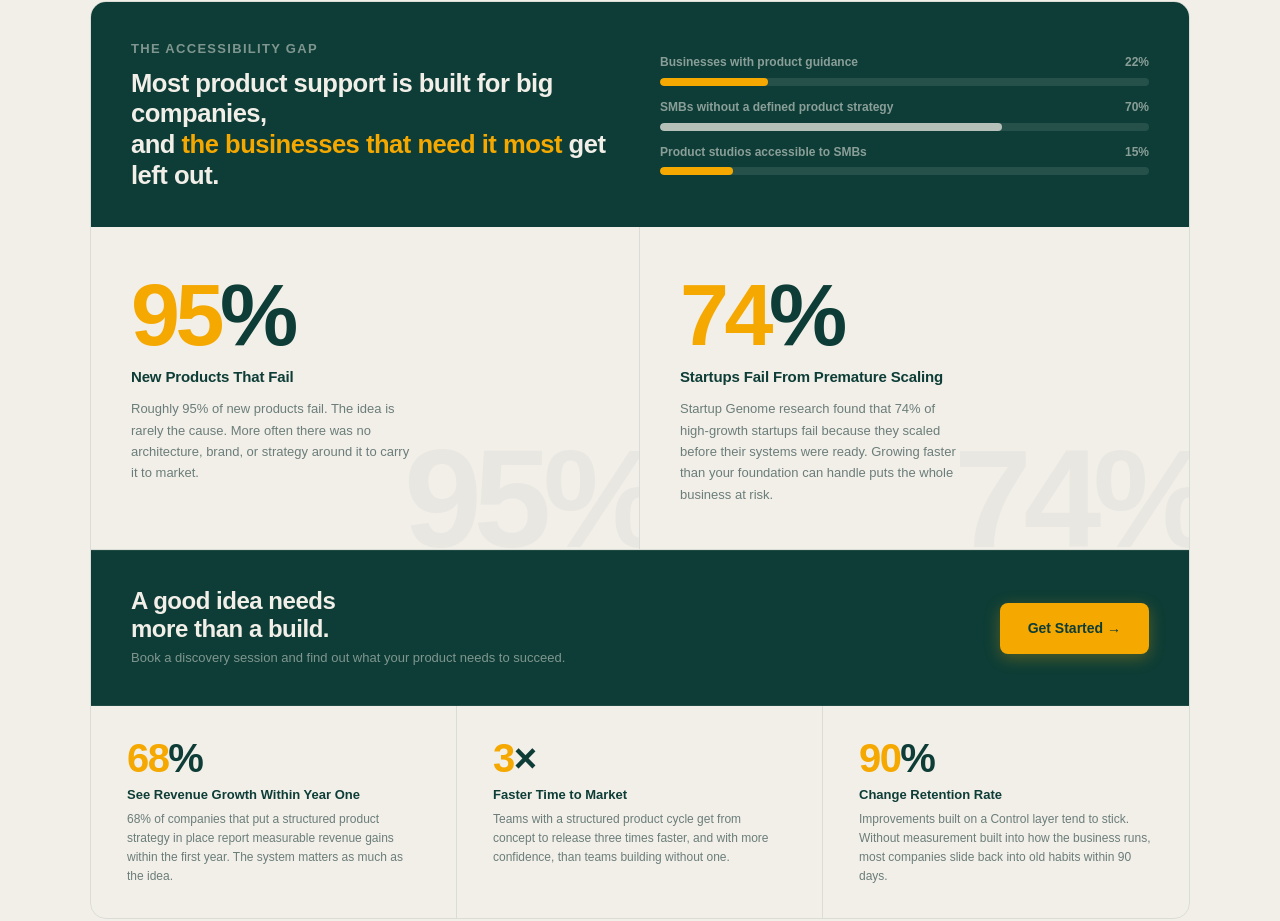
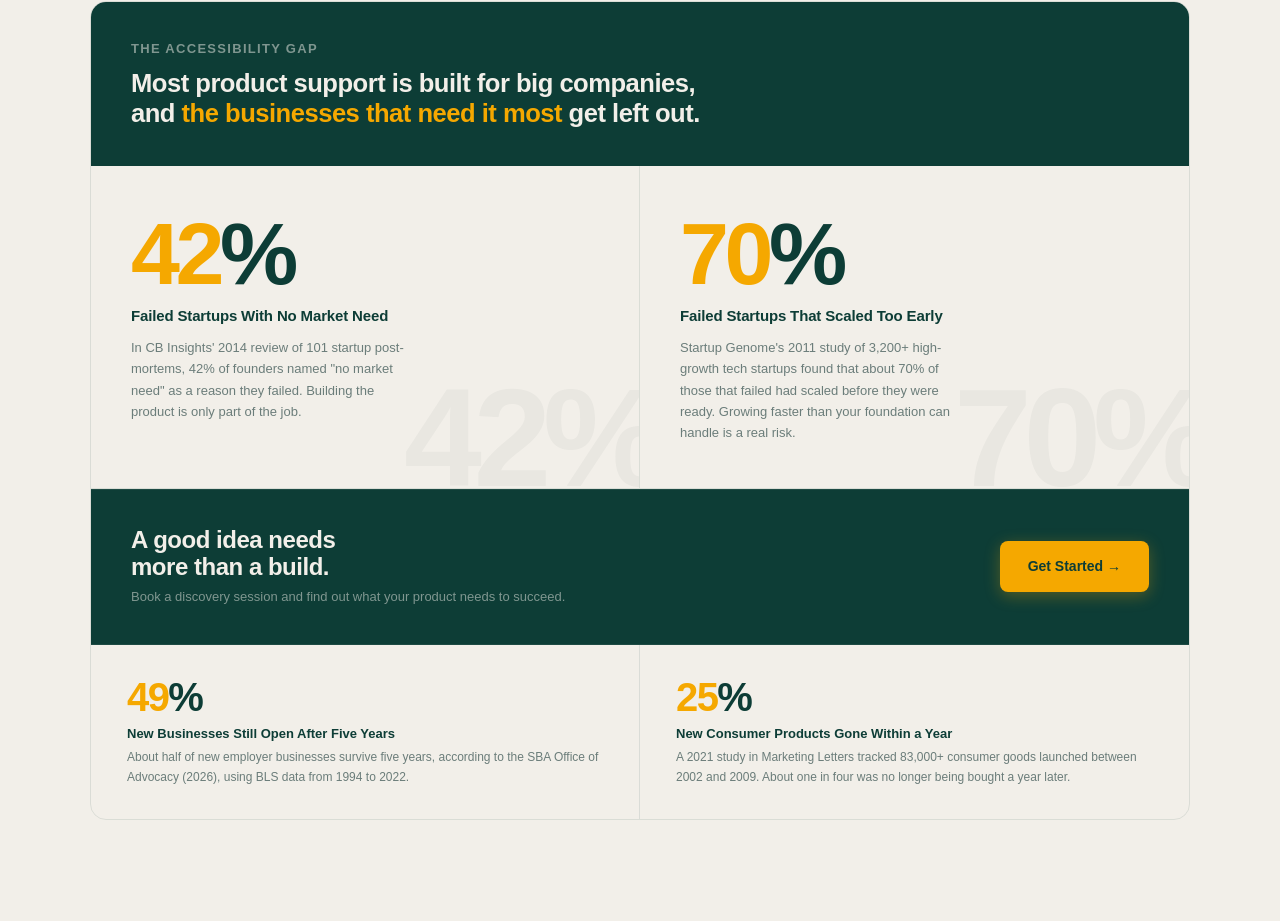
Before and after one commit to resona-cloud/resonaio, an Eleventy site: page src/index.html in a window 1280 px wide. Shown: the part 1936-2857 px from the top of the page. Built offline with nearby package versions, Linux system fonts and the light colour scheme; Eleventy itself is replaced by a stand-in of ours; files that its build step writes are made by us from their sources; a web font is replaced by a local one.

Commit message:
Replace unsourced home page stats with cited figures
Co-Authored-By: Claude Sonnet 5.5 <noreply@anthropic.com>
Claude-Session: https://claude.ai/code/session_01R9UdXWb7hgaVJJ1en6WQPj

```diff
--- a/src/css/home.css
+++ b/src/css/home.css
@@ -75,7 +75,7 @@
 .impact-stat-bg { position:absolute; bottom:-20px; right:-20px; font-family:var(--font-d); font-size:140px; font-weight:900; color:rgba(13,61,54,0.04); line-height:1; pointer-events:none; letter-spacing:-0.06em; }
 
 /* BAR VISUAL */
-.impact-bar-wrap { padding:36px 40px; border-bottom:1px solid var(--border); background:var(--teal); display:grid; grid-template-columns:1fr 1fr; gap:40px; align-items:center; }
+.impact-bar-wrap { padding:36px 40px; border-bottom:1px solid var(--border); background:var(--teal); display:grid; grid-template-columns:1fr; gap:40px; align-items:center; }
 .ibw-label { font-family:var(--font-d); font-size:13px; font-weight:700; letter-spacing:0.1em; text-transform:uppercase; color:rgba(242,239,233,0.5); margin-bottom:8px; }
 .ibw-title { font-family:var(--font-d); font-size:clamp(18px,2vw,26px); font-weight:900; color:var(--cream); letter-spacing:-0.02em; line-height:1.2; }
 .ibw-title .amber { color:var(--amber); }
@@ -93,7 +93,7 @@
 .icb-sub { font-size:13px; color:rgba(242,239,233,0.5); line-height:1.6; }
 .icb-btn { font-family:var(--font-d); font-size:14px; font-weight:700; color:var(--teal); background:var(--amber); padding:14px 28px; border-radius:8px; text-decoration:none; white-space:nowrap; flex-shrink:0; transition:all 0.2s; box-shadow:0 4px 16px rgba(245,168,0,0.3); }
 .icb-btn:hover { background:#FFB800; transform:translateY(-2px); box-shadow:0 8px 24px rgba(245,168,0,0.4); }
-.impact-bottom { display:grid; grid-template-columns:repeat(3,1fr); gap:0; }
+.impact-bottom { display:grid; grid-template-columns:repeat(2,1fr); gap:0; }
 .impact-mini { padding:32px 36px; border-right:1px solid var(--border); cursor:default; transition:background 0.25s; position:relative; overflow:hidden; }
 .impact-mini:last-child { border-right:none; }
 .impact-mini:hover { background:var(--cream-2); }
--- a/src/index.html
+++ b/src/index.html
@@ -128,35 +128,21 @@ pageLinks:
           <div class="ibw-label">The Accessibility Gap</div>
           <div class="ibw-title">Most product support is built for big companies,<br>and <span class="amber">the businesses that need it most</span> get left out.</div>
         </div>
-        <div class="bar-rows" id="barRows">
-          <div class="bar-row">
-            <div class="bar-header"><span>Businesses with product guidance</span><span>22%</span></div>
-            <div class="bar-track"><div class="bar-fill amber-fill" style="width:0%" data-w="22%"></div></div>
-          </div>
-          <div class="bar-row">
-            <div class="bar-header"><span>SMBs without a defined product strategy</span><span>70%</span></div>
-            <div class="bar-track"><div class="bar-fill cream-fill" style="width:0%" data-w="70%"></div></div>
-          </div>
-          <div class="bar-row">
-            <div class="bar-header"><span>Product studios accessible to SMBs</span><span>15%</span></div>
-            <div class="bar-track"><div class="bar-fill amber-fill" style="width:0%" data-w="15%"></div></div>
-          </div>
-        </div>
       </div>
 
       <!-- TWO BIG STATS -->
       <div class="impact-top">
         <div class="impact-stat">
-          <div class="impact-stat-num"><span class="amber">95</span>%</div>
-          <div class="impact-stat-label">New Products That Fail</div>
-          <div class="impact-stat-body">Roughly 95% of new products fail. The idea is rarely the cause. More often there was no architecture, brand, or strategy around it to carry it to market.</div>
-          <div class="impact-stat-bg">95%</div>
+          <div class="impact-stat-num"><span class="amber">42</span>%</div>
+          <div class="impact-stat-label">Failed Startups With No Market Need</div>
+          <div class="impact-stat-body">In CB Insights' 2014 review of 101 startup post-mortems, 42% of founders named "no market need" as a reason they failed. Building the product is only part of the job.</div>
+          <div class="impact-stat-bg">42%</div>
         </div>
         <div class="impact-stat">
-          <div class="impact-stat-num"><span class="amber">74</span>%</div>
-          <div class="impact-stat-label">Startups Fail From Premature Scaling</div>
-          <div class="impact-stat-body">Startup Genome research found that 74% of high-growth startups fail because they scaled before their systems were ready. Growing faster than your foundation can handle puts the whole business at risk.</div>
-          <div class="impact-stat-bg">74%</div>
+          <div class="impact-stat-num"><span class="amber">70</span>%</div>
+          <div class="impact-stat-label">Failed Startups That Scaled Too Early</div>
+          <div class="impact-stat-body">Startup Genome's 2011 study of 3,200+ high-growth tech startups found that about 70% of those that failed had scaled before they were ready. Growing faster than your foundation can handle is a real risk.</div>
+          <div class="impact-stat-bg">70%</div>
         </div>
       </div>
 
@@ -170,19 +156,14 @@ pageLinks:
       </div>
       <div class="impact-bottom">
         <div class="impact-mini">
-          <div class="im-num"><span class="amber">68</span>%</div>
-          <div class="im-label">See Revenue Growth Within Year One</div>
-          <div class="im-body">68% of companies that put a structured product strategy in place report measurable revenue gains within the first year. The system matters as much as the idea.</div>
+          <div class="im-num"><span class="amber">49</span>%</div>
+          <div class="im-label">New Businesses Still Open After Five Years</div>
+          <div class="im-body">About half of new employer businesses survive five years, according to the SBA Office of Advocacy (2026), using BLS data from 1994 to 2022.</div>
         </div>
         <div class="impact-mini">
-          <div class="im-num"><span class="amber">3</span>×</div>
-          <div class="im-label">Faster Time to Market</div>
-          <div class="im-body">Teams with a structured product cycle get from concept to release three times faster, and with more confidence, than teams building without one.</div>
-        </div>
-        <div class="impact-mini">
-          <div class="im-num"><span class="amber">90</span>%</div>
-          <div class="im-label">Change Retention Rate</div>
-          <div class="im-body">Improvements built on a Control layer tend to stick. Without measurement built into how the business runs, most companies slide back into old habits within 90 days.</div>
+          <div class="im-num"><span class="amber">25</span>%</div>
+          <div class="im-label">New Consumer Products Gone Within a Year</div>
+          <div class="im-body">A 2021 study in Marketing Letters tracked 83,000+ consumer goods launched between 2002 and 2009. About one in four was no longer being bought a year later.</div>
         </div>
       </div>
 
```
